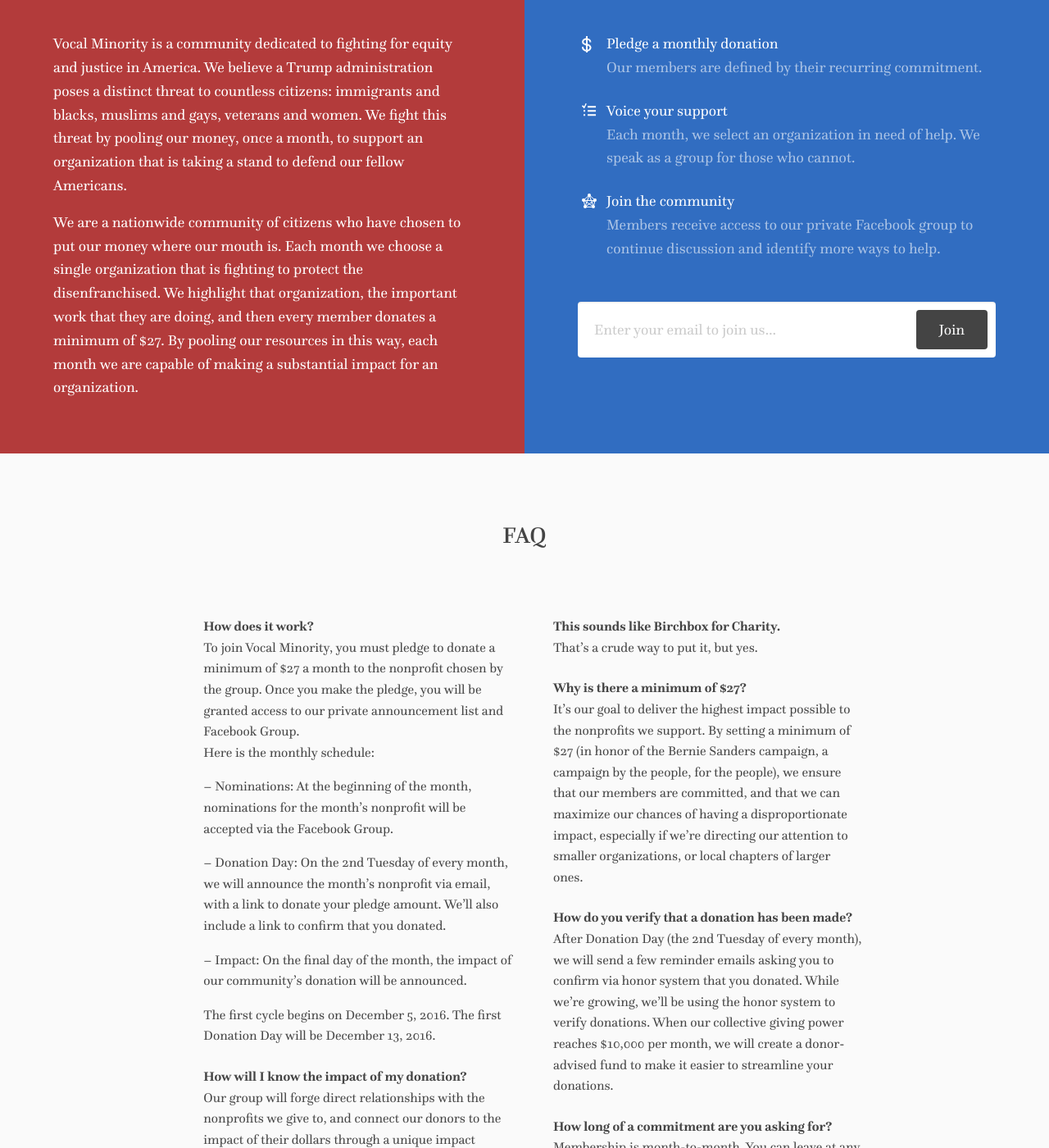
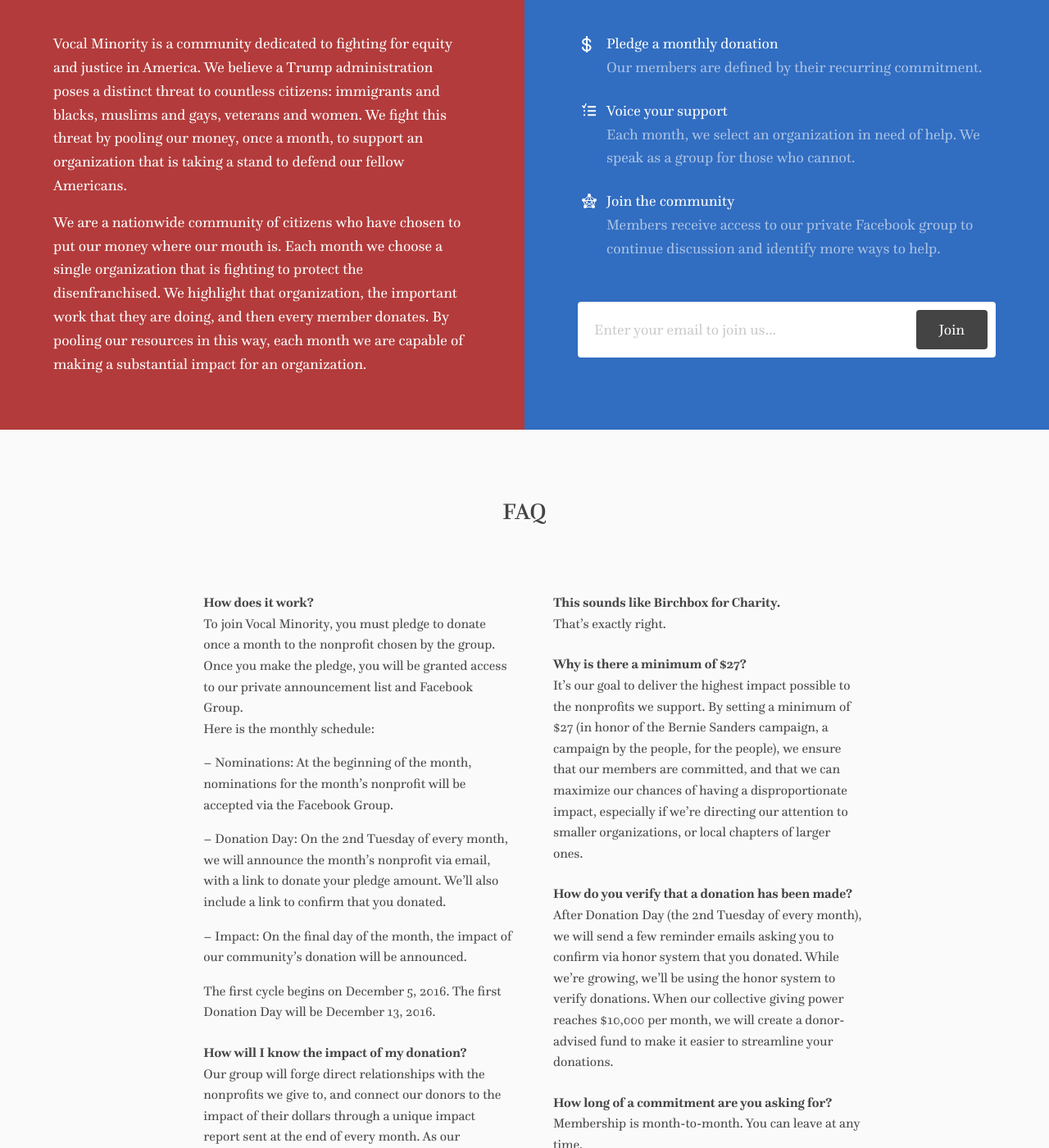
Before and after one commit to VocalMinority/vocalminority.us, a Jekyll site: the page built from index.html, in a window 1280 px wide and 1400 px high, scrolled down 1017 px. Shown: the whole window at 82% size. Built offline with Jekyll 4.4.1, drawn with Linux system fonts in a browser that asks for light colours; nearby versions of some CDN libraries; comment, search, counter and statistics services are not loaded.

Commit message:
Update index.html

```diff
--- a/index.html
+++ b/index.html
@@ -34,7 +34,7 @@
         Vocal Minority is a community dedicated to fighting for equity and justice in America. We believe a Trump administration poses a distinct threat to countless citizens: immigrants and blacks, muslims and gays, veterans and women. We fight this threat by pooling our money, once a month, to support an organization that is taking a stand to defend our fellow Americans.
       </p>
       <p>
-        We are a nationwide community of citizens who have chosen to put our money where our mouth is. Each month we choose a single organization that is fighting to protect the disenfranchised. We highlight that organization, the important work that they are doing, and then every member donates a minimum of $27. By pooling our resources in this way, each month we are capable of making a substantial impact for an organization.
+        We are a nationwide community of citizens who have chosen to put our money where our mouth is. Each month we choose a single organization that is fighting to protect the disenfranchised. We highlight that organization, the important work that they are doing, and then every member donates. By pooling our resources in this way, each month we are capable of making a substantial impact for an organization.
       </p>
     </div>
   </div>
@@ -80,7 +80,7 @@
     <ul class="faq-list">
       <li>
         <strong>How does it work?</strong><br/>
-        <p>To join Vocal Minority, you must pledge to donate a minimum of $27 a month to the nonprofit chosen by the group. Once you make the pledge, you will be granted access to our private announcement list and Facebook Group.  <br/>Here is the monthly schedule:</p>
+        <p>To join Vocal Minority, you must pledge to donate once a month to the nonprofit chosen by the group. Once you make the pledge, you will be granted access to our private announcement list and Facebook Group.  <br/>Here is the monthly schedule:</p>
         <p>&ndash; Nominations: At the beginning of the month, nominations for the month’s nonprofit will be accepted via the Facebook Group.
         </p>
         <p>&ndash; Donation Day: On the 2nd Tuesday of every month, we will announce the month’s nonprofit via email, with a link to donate your pledge amount. We’ll also include a link to confirm that you donated.</p>
@@ -111,7 +111,7 @@
     <ul class="faq-list">
       <li>
         <strong>This sounds like Birchbox for Charity.</strong>
-        <p>That’s a crude way to put it, but yes.</p>
+        <p>That’s exactly right.</p>
       </li>
       <li>
       <li>
```
